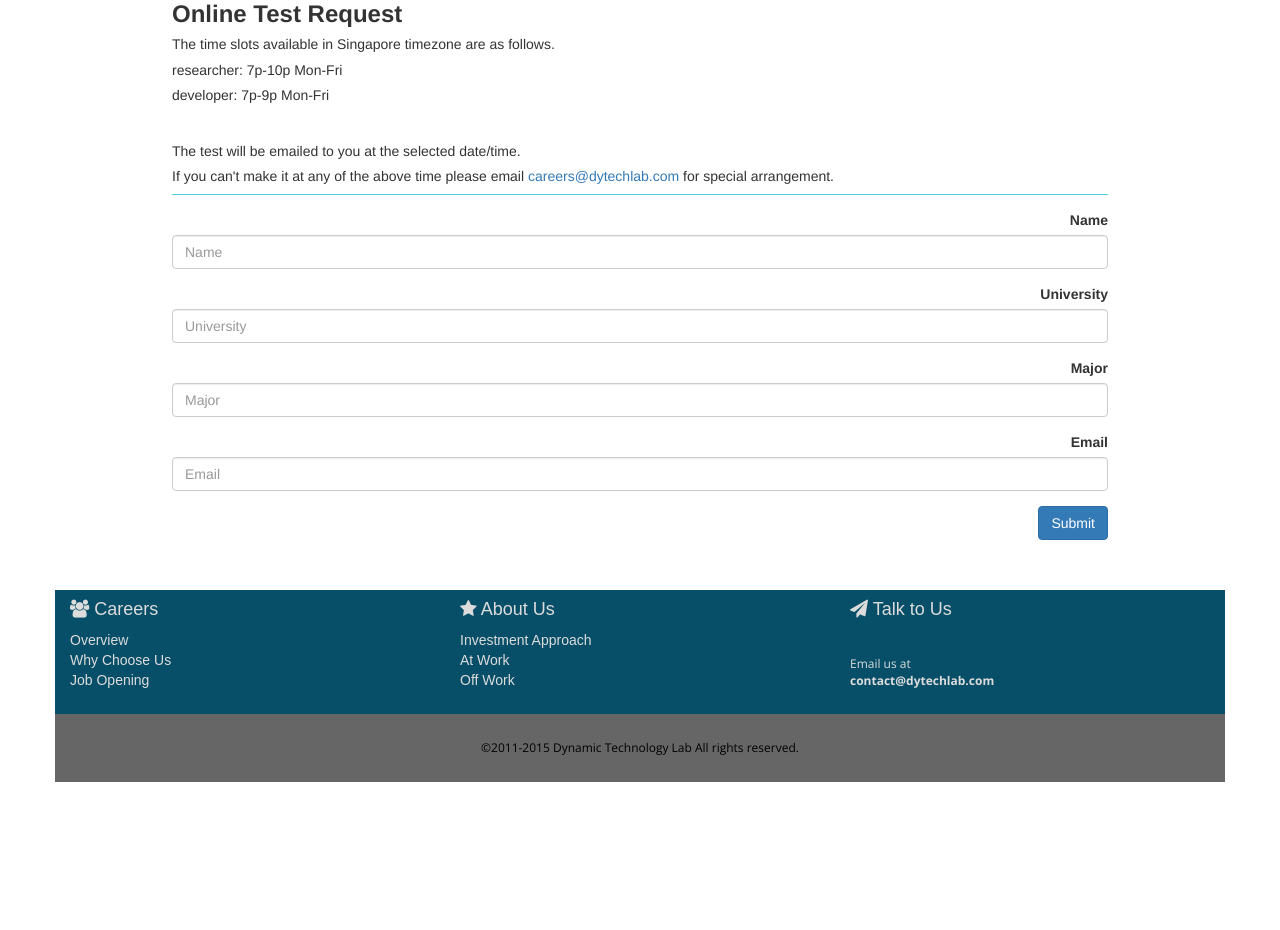
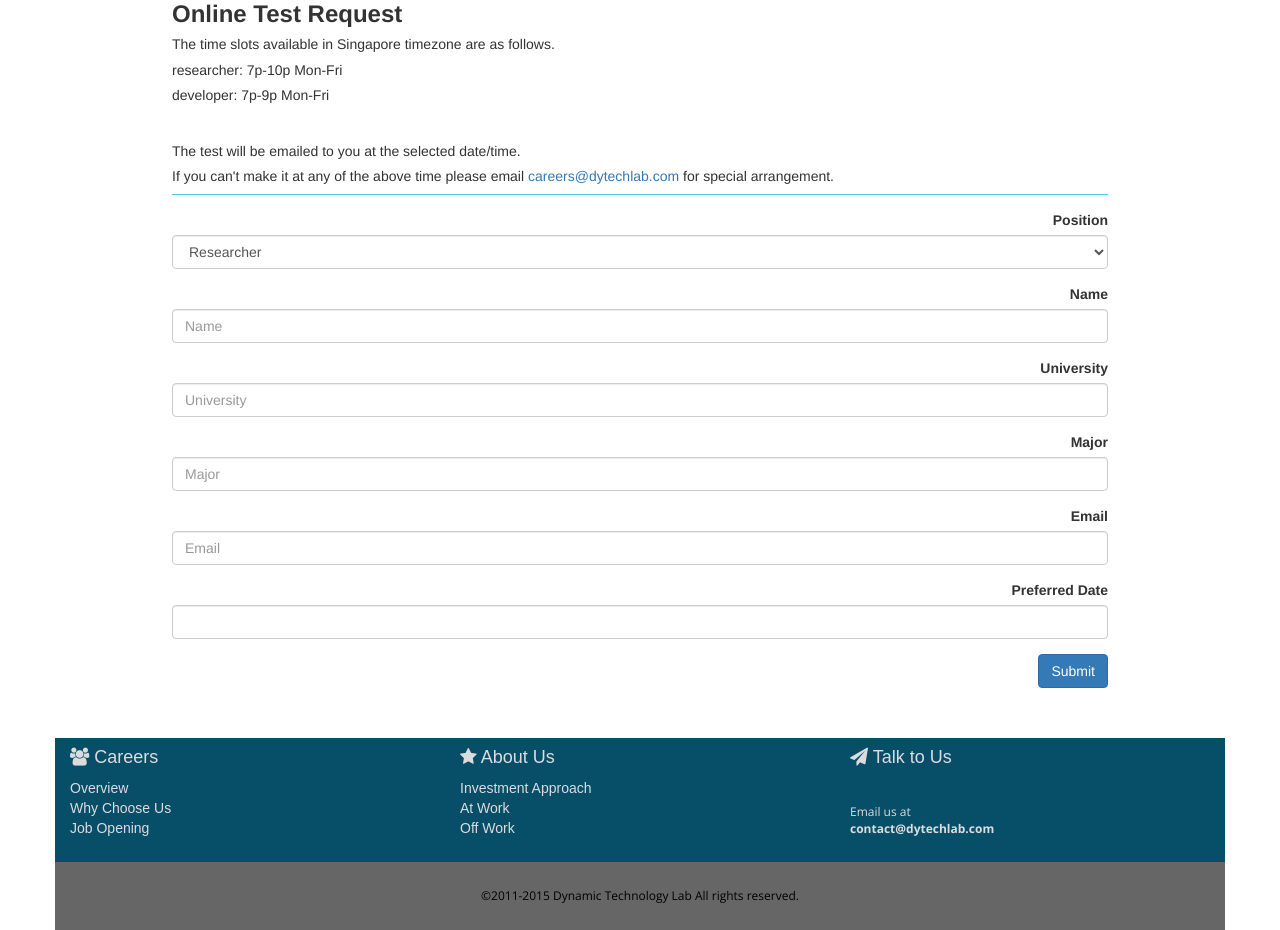
Before and after one commit to ryosuwito/backend, a Django app: page /career in a window 1280 px wide, after a click on "Online Test Request". Shown: the part 182-1112 px from the top of the page. Before the commit the page ends 964 px from the top, so only its background shows below. Run offline with Django 3.2, Linux system fonts and the light colour scheme; some libraries are stand-ins or nearby versions; some web fonts are replaced.

Commit message:
online test request datepicker

```diff
--- a/dtlweb/settings.py
+++ b/dtlweb/settings.py
@@ -38,7 +38,7 @@ INSTALLED_APPS = [
     'django.contrib.messages',
     'django.contrib.staticfiles',
     'main.apps.MainConfig',
-    'bootstrap3'
+    'bootstrap3',
 ]
 
 MIDDLEWARE = [
@@ -123,6 +123,6 @@ STATIC_URL = '/static/'
 
 
 BOOTSTRAP3 = {
-    'horizontal_label_class': 'col-md-4',
-    'horizontal_field_class': 'col-md-8',
+    'horizontal_label_class': 'col-md-2',
+    'horizontal_field_class': 'col-md-10',
 }
--- a/main/forms.py
+++ b/main/forms.py
@@ -1,7 +1,16 @@
 from django import forms
 
+from functools import partial
+DateInput = partial(forms.DateInput, {'class': 'datepicker'})
+
 class TestRequestForm(forms.Form):
+    POSTION_CHOICES = (
+        ("Researcher", "Researcher"),
+        ("Developer", "Developer")
+    )
+    position = forms.ChoiceField(choices=POSTION_CHOICES, label="Position")
     name = forms.CharField(label="Name", widget=forms.TextInput)
     university = forms.CharField(label="University", widget=forms.TextInput)
     major = forms.CharField(label="Major", widget=forms.TextInput)
     email = forms.EmailField(label="Email", widget=forms.EmailInput)
+    date = forms.DateField(label="Preferred Date", widget=DateInput())
--- a/main/templates/main/base.html
+++ b/main/templates/main/base.html
@@ -10,6 +10,8 @@
   <link rel="stylesheet" href="{% static 'main/css/dtl.css' %}">
 	<link href='http://fonts.googleapis.com/css?family=Open+Sans:600italic,400,800,700,300' rel='stylesheet' type='text/css'>
 	<link href='http://fonts.googleapis.com/css?family=BenchNine:300,400,700' rel='stylesheet' type='text/css'>
+  {% block extra-css %}
+  {% endblock extra-css %}
 </head>
 <body>
 	<!-- ====================================================
@@ -104,5 +106,7 @@
   <script src="{% static 'main/js/smoothscroll.js' %}"></script>
   <script src="{% static 'main/js/bootstrap.min.js' %}"></script>
   <script src="{% static 'main/js/custom.js' %}"></script>
+  {% block extra-js %}
+  {% endblock extra-js %}
 </body>
 </html>
--- a/main/templates/main/career.html
+++ b/main/templates/main/career.html
@@ -1,5 +1,19 @@
 {% extends 'main/base.html' %}
 {% load static %}
+
+{% block extra-css %}
+<link rel="stylesheet" href="http://code.jquery.com/ui/1.11.0/themes/smoothness/jquery-ui.css">
+{% endblock extra-css %}
+
+{% block extra-js %}
+<script src="http://code.jquery.com/jquery-1.9.1.js"></script>
+<script src="http://code.jquery.com/ui/1.11.0/jquery-ui.js"></script>
+<script>
+    $(document).ready(function() {
+        $('.datepicker').datepicker();
+    });
+</script>
+{% endblock extra-js %}
 
 {% block body-content %}
 <div class="row">
--- a/main/templates/main/career_request.html
+++ b/main/templates/main/career_request.html
@@ -1,4 +1,3 @@
-{% load static %}
 {% load bootstrap3 %}
 
 <h3><b>Online Test Request</b></h3>
@@ -9,11 +8,9 @@
 <h5>The test will be emailed to you at the selected date/time.</h5>
 <h5>If you can't make it at any of the above time please email <a href="mailto:careers@dytechlab.com">careers@dytechlab.com</a> for special arrangement.</h5>
 <form method="post" class="form">
-    {% csrf_token %}
-    {% bootstrap_form form layout='inline' %}
-    {%buttons %}
-        <button type="submit" class="btn btn-primary">
-            {% bootstrap_icon "star" %}Submit
-        </button>
-    {% endbuttons %}
+  {% csrf_token %}
+  {% bootstrap_form form layout="inline"%}
+  {%buttons %}
+  <button type="submit" class="btn btn-primary">Submit</button>
+  {% endbuttons %}
 </form>
```
